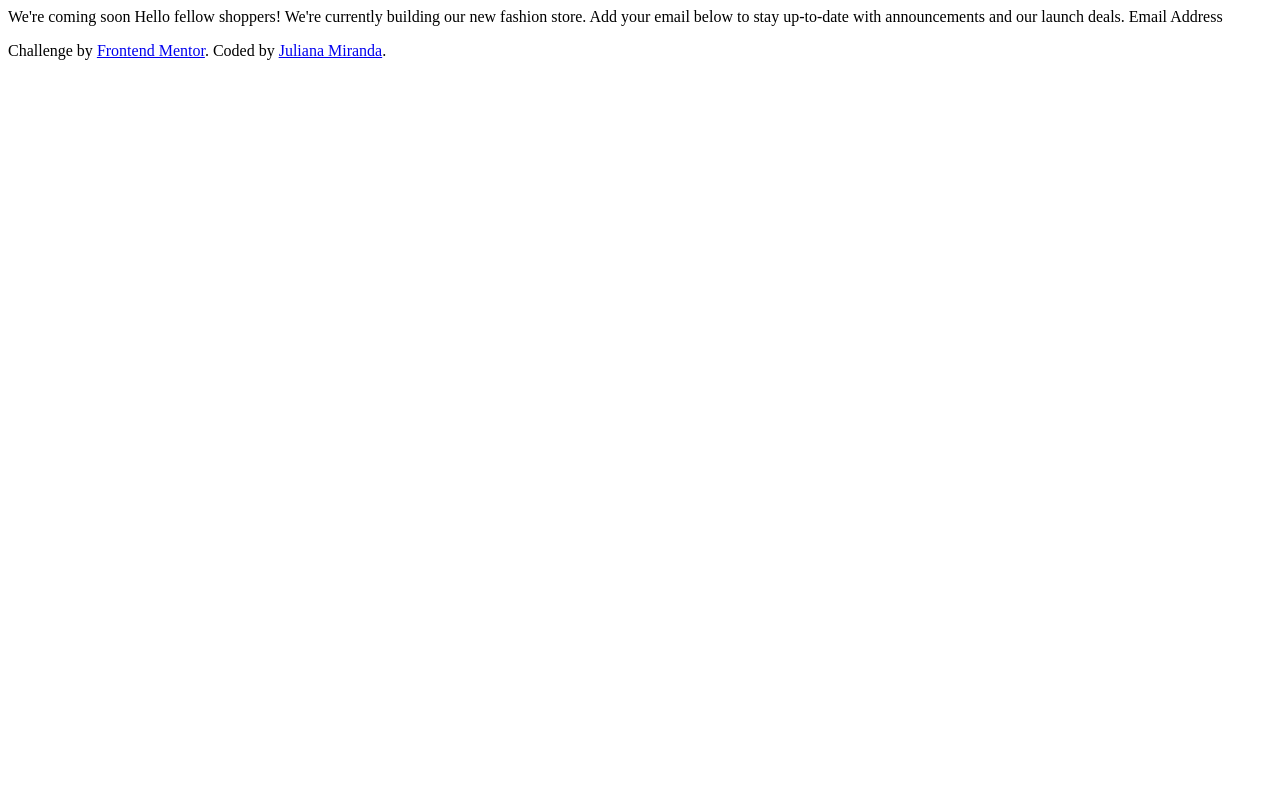
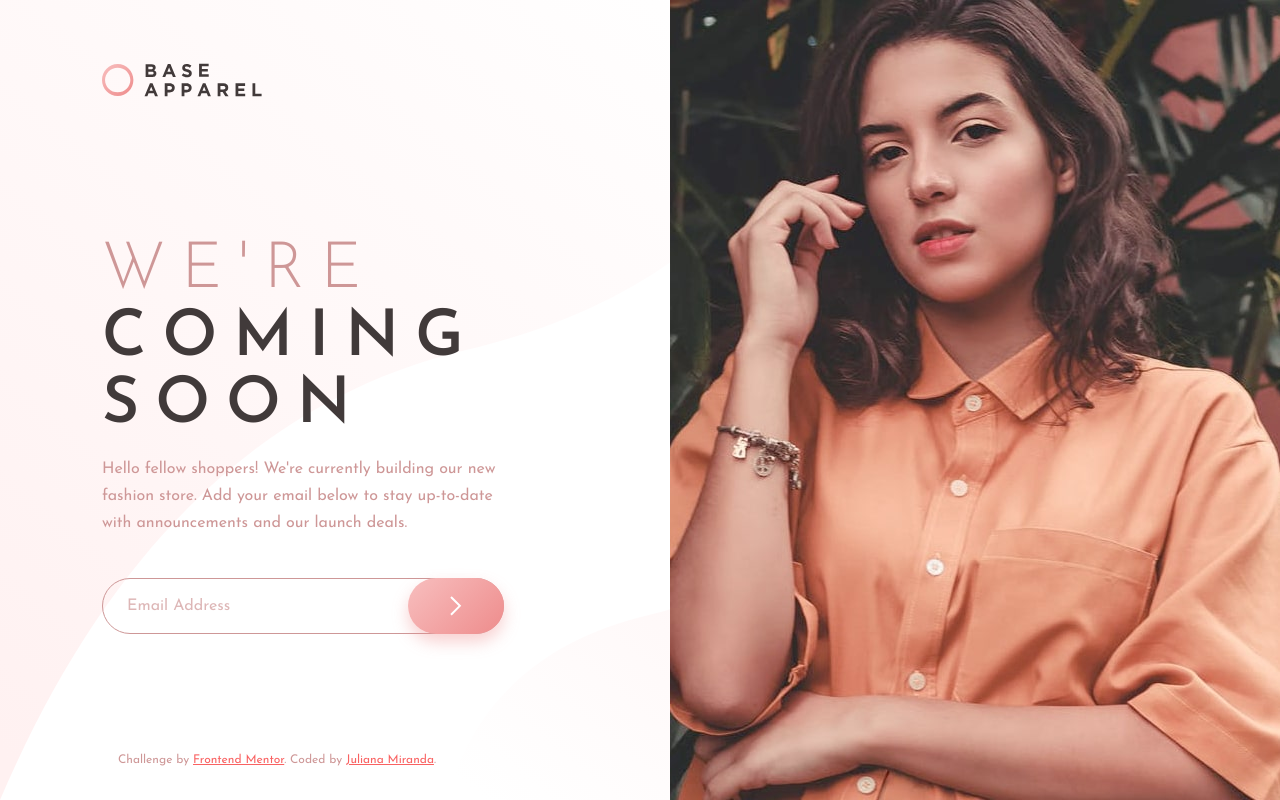
Before and after one commit to jumiranda5/fm-base-apparel-coming-soon, a plain HTML site: page index.html in a window 1280 px wide. Drawn offline with Linux system fonts and the light colour scheme.

Commit message:
Add styles

```diff
--- a/index.html
+++ b/index.html
@@ -3,6 +3,9 @@
 <head>
     <meta charset="UTF-8">
     <meta name="viewport" content="width=device-width, initial-scale=1.0">
+    <link rel="preconnect" href="https://fonts.googleapis.com">
+    <link rel="preconnect" href="https://fonts.gstatic.com" crossorigin>
+    <link href="https://fonts.googleapis.com/css2?family=Josefin+Sans:wght@300;400;600&display=swap" rel="stylesheet">
     <link rel="stylesheet" href="./styles/style.css">
     <link rel="icon" type="image/png" sizes="32x32" href="./images/favicon-32x32.png">
     <script src="./scripts/script.js" defer></script>
@@ -11,18 +14,49 @@
 </head>
 <body>
 
-    We're coming soon
+    <header>
+        <div class="wrapper">
+            <img class="header-logo" src="./images/logo.svg" alt="Base Apparel logo">
+        </div>
+    </header>
 
+    <picture class="hero-image">
+        <source media="(min-width: 60em)" srcset="./images/hero-desktop.jpg">
+        <img src="./images/hero-mobile.jpg" alt="">
+    </picture>
+
+    <main>
+
+        <div class="wrapper">
+            <h1 class="main-title">We're <span>coming soon</span></h1>
+
+            <p class="main-description">
                 Hello fellow shoppers! We're currently building our new fashion store.
                 Add your email below to stay up-to-date with announcements and our launch deals.
+            </p>
 
-    Email Address
+            <form class="email-form" action="#" method="post">
+                <div class="input-container">
+                    <label class="sr-only" for="email">Email:</label>
+                    <input class="email-input" id="email" name="email" type="email" placeholder="Email Address" required>
+                </div>
+
+                <button class="submit-btn" type="submit">
+                    <span class="sr-only">Submit</span>
+                    <img src="./images/icon-arrow.svg" alt="">
+                </button>
+            </form>
+        </div>
+
+    </main>
 
     <footer>
+        <div class="wrapper">
             <p class="attribution">
                 Challenge by <a href="https://www.frontendmentor.io?ref=challenge" target="_blank">Frontend Mentor</a>.
                 Coded by <a href="https://www.frontendmentor.io/profile/jumiranda5" target="_blank">Juliana Miranda</a>.
             </p>
+        </div>
     </footer>
 
 </body>
--- a/styles/style.css
+++ b/styles/style.css
@@ -0,0 +1,321 @@
+/* --------------------------------------------------------
+    RESET https://andy-bell.co.uk/a-more-modern-css-reset/
+----------------------------------------------------------- */
+
+/* Box sizing rules */
+*,
+*::before,
+*::after {
+  box-sizing: border-box;
+  margin: 0;
+  padding: 0;
+}
+
+/* Prevent font size inflation */
+html {
+  -moz-text-size-adjust: none;
+  -webkit-text-size-adjust: none;
+  text-size-adjust: none;
+}
+
+/* Remove default margin in favour of better control in authored CSS */
+body, h1, h2, h3, h4, p,
+figure, blockquote, dl, dd {
+  margin-block-end: 0;
+}
+
+/* Remove list styles on ul, ol elements with a list role, which suggests default styling will be removed */
+ul[role='list'],
+ol[role='list'] {
+  list-style: none;
+}
+
+/* Set core body defaults */
+body {
+  min-height: 100vh;
+  line-height: 1.5;
+}
+
+/* Set shorter line heights on headings and interactive elements */
+h1, h2, h3, h4,
+button, input, label {
+  line-height: 1.1;
+}
+
+/* Balance text wrapping on headings */
+h1, h2,
+h3, h4 {
+  text-wrap: balance;
+}
+
+/* A elements that don't have a class get default styles */
+a:not([class]) {
+  text-decoration-skip-ink: auto;
+  color: currentColor;
+}
+
+/* Make images easier to work with */
+img,
+picture {
+  max-width: 100%;
+  display: block;
+}
+
+/* Inherit fonts for inputs and buttons */
+input, button,
+textarea, select {
+  font: inherit;
+}
+
+/* ============================================
+    BASE
+=============================================== */
+
+:root {
+    /* Color variables */
+    --clr-primary: hsl(0, 36%, 70%);
+    --clr-accent: hsl(0, 93%, 68%);
+    --clr-primary-dark: hsl(0, 6%, 24%);
+    --grad-white: linear-gradient(135deg, hsl(0, 0%, 100%), hsl(0, 100%, 98%));
+    --grad-red: linear-gradient(135deg, hsl(0, 80%, 86%), hsl(0, 74%, 74%));
+}
+
+.sr-only {
+    position: absolute ;
+    left: -10000px;
+    width: 1px;
+    height: 1px;
+    top: auto;
+    overflow: hidden;
+}
+
+body {
+    font-family: 'Josefin Sans', sans-serif;
+    color: var(--clr-primary);
+    background: var(--grad-white);
+    font-size: 0.875rem;
+}
+
+header,
+main,
+footer {
+    display: flex;
+    flex-flow: row wrap;
+    justify-content: center;
+    align-items: center;
+}
+
+.wrapper {
+    width: 80%;
+}
+
+@media (min-width:60em) {
+
+    body {
+        height: 100vh;
+        display: grid;
+        grid-template-columns: 1fr minmax(30%, auto);
+        grid-template-rows: repeat(10, 1fr);
+        font-size: 1rem;
+
+        background-image: url(../images/bg-pattern-desktop.svg);
+        background-size: 70% 100%;
+        background-repeat: no-repeat;
+    }
+
+    header,
+    main,
+    footer { grid-column: 1 / 2; }
+
+    header { grid-row: 1 / 3; }
+
+    main { grid-row: 3 / 10; }
+
+    footer { grid-row: 10 / 11; }
+
+    .hero-image {
+        grid-column: 2 / 3;
+        grid-row: 1 / 11;
+    }
+
+    .wrapper {
+      width: 60%;
+      min-width: 22rem;
+      max-width: 28rem;
+      margin-right: 4rem;
+    }
+}
+
+/* ============================================
+    HEADER
+=============================================== */
+
+header {
+    height: 5.5rem;
+}
+
+.header-logo {
+    width: 6.25rem;
+}
+
+@media (min-width:60em) {
+    header {
+        height: 100%;
+    }
+
+    .header-logo {
+        width: 10rem;
+    }
+}
+
+/* ============================================
+    HERO
+=============================================== */
+
+.hero-image img {
+    width: 100%;
+}
+
+@media (min-width:60em) {
+    .hero-image img {
+        height: 100%;
+        object-fit: cover;
+        object-position: 50% 0%;
+    }
+}
+
+/* ============================================
+    MAIN TEXT
+=============================================== */
+
+.main-title,
+.main-description { text-align: center; }
+
+.main-title {
+    margin-top: 4rem;
+    font-weight: 300;
+    font-size: 2.5rem;
+    text-transform: uppercase;
+    letter-spacing: .25em;
+    line-height: 1;
+}
+
+.main-title span {
+    color: var(--clr-primary-dark);
+    font-weight: 600;
+}
+
+.main-description {
+    margin-top: 1rem;
+}
+
+@media (min-width:60em) {
+
+    .main-title,
+    .main-description { text-align: start; }
+
+    .main-title {
+        margin: 1rem 0 0;
+        font-size: 4rem;
+        line-height: 1.05;
+    }
+
+    .main-description {
+        line-height: 1.7;
+    }
+
+}
+
+
+/* ============================================
+    MAIN FORM
+=============================================== */
+
+.email-form {
+    margin: 2rem 0 1rem;
+    position: relative;
+}
+
+.input-container {
+    padding-bottom: 1.5rem;
+}
+
+.email-input,
+.submit-btn {
+    height: 3rem;
+    border-radius: 1.5rem;
+}
+
+.email-input {
+    width: 100%;
+    padding: 0 1.5rem;
+    border: 1px solid var(--clr-primary);
+    outline: none;
+    color: var(--clr-primary-dark);
+    background: rgba(0, 0, 0, 0);
+}
+
+.email-input::placeholder {
+    color: hsla(0, 36%, 70%, 70%);
+}
+
+.submit-btn {
+    width: 4rem;
+    position: absolute;
+    right: 0;
+    top: 0;
+    border: none;
+    cursor: pointer;
+    background: var(--grad-red);
+    box-shadow: 0 .5rem 1rem hsla(0, 74%, 74%, .4);
+}
+
+.submit-btn img {
+    margin: 0 auto;
+}
+
+.submit-btn:hover {
+    background: hsl(0, 85%, 89%);
+    border: 1px solid hsl(0, 85%, 89%);
+}
+
+@media (min-width:60em) {
+
+    .email-form {
+        margin: 2.5rem 0 0;
+    }
+
+    .email-input,
+    .submit-btn {
+        height: 3.5rem;
+        border-radius: 1.75rem;
+    }
+
+    .submit-btn {
+        width: 6rem;
+    }
+
+}
+
+
+/* ============================================
+    FOOTER
+=============================================== */
+
+.attribution {
+    font-size: .75rem;
+    text-align: center;
+    padding: 1rem;
+}
+
+.attribution a {
+    color: var(--clr-accent);
+}
+
+@media (min-width:60em) {
+
+    .attribution {
+        text-align: start;
+    }
+
+}
```
Lines whose indentation alone changed are shown as unchanged.
